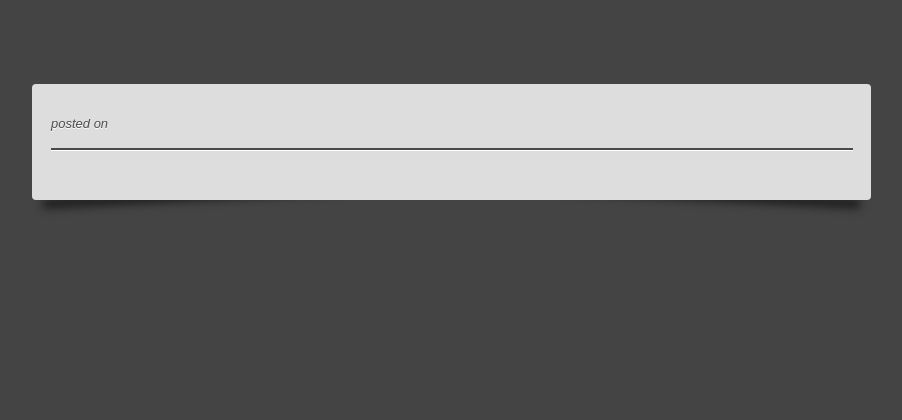
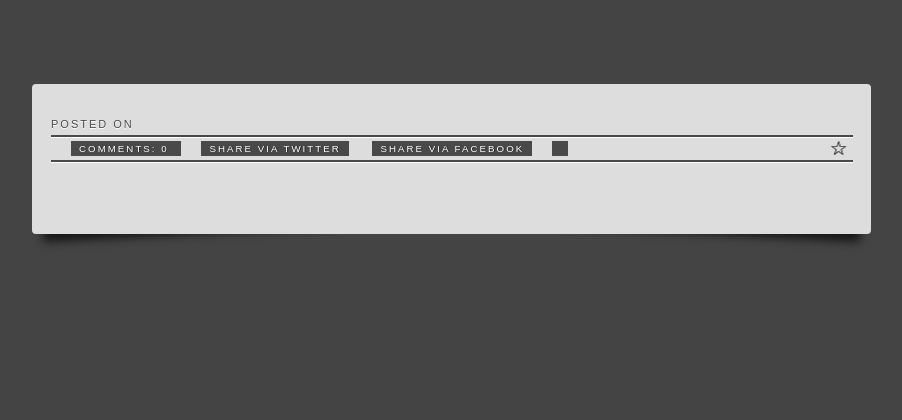
Before and after one commit to ashutoshrishi/adventuresontheweb, a Flask app: template application/templates/post.html in a window 1280 px wide. Shown: the part 110-530 px from the top of the page, without its empty margins (189-1091 px from the left). Run offline with Flask 2, Linux system fonts and the light colour scheme; the template is opened without the code that fills it, so the values that code supplies are empty; parts of the project's set-up code (start-up, migrations or seed data) failed here and were passed over; some libraries are stand-ins or nearby versions; some web fonts are replaced.

Commit message:
Styled post headers including share links

```diff
--- a/application/static/style.css
+++ b/application/static/style.css
@@ -180,6 +180,12 @@ nav ul li.selected a {
   left: auto;
 }
 
+#box p {
+    font-size: 1.2em;
+    font-family: Ubuntu, Helvetica, sans-serif ;
+    padding: 0 0 1em;
+}
+
 #content {
     display: table;
     padding-top: 20px;
@@ -266,7 +272,7 @@ label { float: left; text-align: right; margin-right: 15px; width: 100px; }
 
 .post-title {
     font-size: 32px;
-    margin: .5em 0 .25em 0;
+    margin: .5em 0 0 0;
     color:  #000;
     font-family: 'Capriola', sans-serif;
 }
@@ -288,13 +294,61 @@ label { float: left; text-align: right; margin-right: 15px; width: 100px; }
     text-decoration: none;
 }
 
-hr.divider {
+.divider {
     border: 1px solid rgba(37, 37, 37, .8);
     width: 100%;
-    margin-top: 1em;
     box-shadow: 0 1px 0 #fff;
 }
 
 .codehilite {
     padding: 10px;
 }
+
+#months {
+    padding: 20px;
+    height: 50px;
+    background-color: #111111;
+}
+
+#show_months {
+    display: none;
+}
+
+.introduction {
+    text-align: center;
+    font-size: 1em;
+    color: #ccc;
+    letter-spacing: 2px;
+}
+
+.rating > span {
+    display: inline;
+    width: 1.1em;
+    float: right;
+    font-size: 2em;
+    color: rgba(37, 37, 37, 1);
+    margin-right: 0px;
+}
+
+.rating > span:hover:before {
+    content: "\2605";
+    position: absolute;
+}
+
+.post-links li {
+    letter-spacing: 2px;
+    font-size: 0.75em;
+    background-color: rgba(37, 37, 37, .8);
+    color: #fff;
+    text-shadow: 1px 0 rgba(37,37,37,.8);
+    display: inline;
+    list-style: none;
+    margin-left: 0px;
+    padding: 2px 8px 2px 8px;
+
+}
+
+.date {
+    letter-spacing: 2px;
+    font-size: 11px;
+}
--- a/application/templates/main.html
+++ b/application/templates/main.html
@@ -6,6 +6,18 @@
                             filename='style.css') }}">
         <link rel="stylesheet" type="text/css" href="{{ url_for('static',
                             filename='code.css') }}">
+
+<script type="text/javascript" src="{{ url_for('static',
+                                    filename='jquery.js') }}">
+</script>
+
+
+
+<script type="text/javascript" src="{{ url_for('static',
+                                    filename='extensions.js') }}">
+</script>
+
+
   </head>
 <body>
 
@@ -34,6 +46,9 @@
 <div id="content">
 
 
+<!-- <p class="introduction"> -->
+<!-- HI, I AM ASHUTOSH RISHI RANJAN. I LEARN. -->
+<!-- </p> -->
     {% with messages = get_flashed_messages() %}
         {% if messages %}
             <ul id="messagebox">
--- a/application/templates/post.html
+++ b/application/templates/post.html
@@ -5,11 +5,30 @@
 <section>
       <!-- main content area -->
     <article id="box">
-		<header class="post-title">
+
+	<header class="post-title">
 			<a href="/posts/{{ post.slug }}">{{ post.title }}</a>
-		</header>
-		<p style="font-style: italic;">posted on {{ post.date.__str__() }}</p>
+                </header>
+		<div class="date">
+                  POSTED ON {{ post.date.__str__() }}
+                </div>
 		<hr class="divider">
+                <span class="post-links">
+
+                <ul style="margin: 0px">
+                  <li>COMMENTS: 0   </li>
+
+                  <li>SHARE VIA TWITTER</li>
+                  <li>SHARE VIA FACEBOOK</li>
+                  <li  class="rating">
+                          <span> &#9734; </span>
+                  </li >
+                </ul>
+                </span>
+
+
+
+		<hr class="divider"><br >
 		{{ post.body|markdown|safe }}
     </article>
 
--- a/application/views.py
+++ b/application/views.py
@@ -31,6 +31,10 @@ def show_post(slug):
             return render_template("post.html", post = article)
     return abort(404)
 
+@app.route('/posts/', methods=['GET'])
+def show_archive():
+    return render_template("archive_posts.html")
+
 @app.route('/posts/<int:year>/', methods=['GET'])
 def show_post_year(year):
     """
@@ -40,7 +44,7 @@ def show_post_year(year):
     for article in ARTICLES:
         if article['date'].year == year:
             matched.append(article)
-    return render_template("archive_posts.html", matched = matched)
+    return render_template("archive_posts_year.html", matched = matched)
 
 @app.route('/posts/<int:year>/<int:month>/', methods=['GET'])
 def show_post_year_month(year, month):
@@ -54,6 +58,10 @@ def show_post_year_month(year, month):
                 matched.append(article)
     return render_template("archive_posts.html", matched = matched)
 
+@app.route('/archive/', methods=['GET'])
+def show_archive():
+    return render_template("archive.html")
+
 
 @app.errorhandler(404)
 def page_not_found(e):
```
Also changed, not shown: application/templates/content.html (+20 -4 lines).
